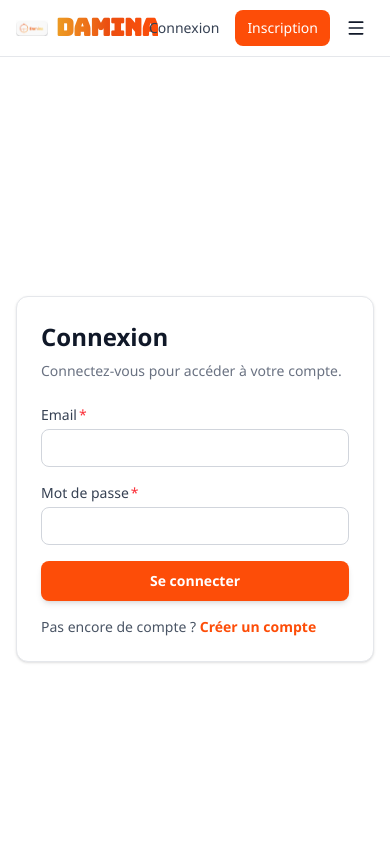
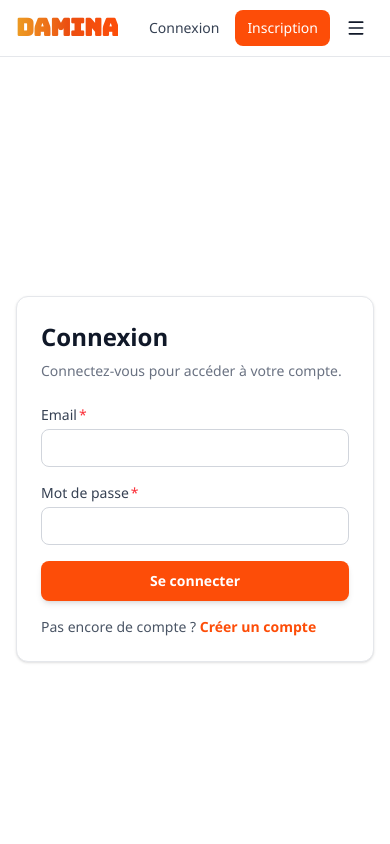
Before and after one commit to omarMalleCisse/Damina, a React (Vite) app: page /login in a window 390 px wide. Shown: the top 844 px of the page. Built offline with nearby package versions, Linux system fonts and the light colour scheme; no server answers.

Commit message:
Reglage logo haeder

```diff
--- a/src/components/Header/Header.jsx
+++ b/src/components/Header/Header.jsx
@@ -58,7 +58,7 @@ const Header = () => {
         <div className="flex items-center justify-between h-14 sm:h-16">
           <div className="flex items-center">
             <button type="button" onClick={() => go('/')} className="flex items-center gap-2 bg-transparent border-0 p-0 cursor-pointer">
-              <img src="/assets/image/logo.png" alt="" className="h-8 w-8 sm:h-9 sm:w-9 lg:h-10 lg:w-10 object-contain" />
+              <img src="/assets/image/logo.png" alt="" className="hidden sm:block h-9 w-9 lg:h-10 lg:w-10 object-contain" />
               <span className="text-2xl sm:text-3xl lg:text-4xl font-bold bg-gradient-to-r from-[#ec9c23] via-[#eb4f11] to-[#fd4d08] bg-clip-text text-transparent tracking-tight" style={{ fontFamily: "'Bungee', cursive" }}>
                 Damina
               </span>
```
